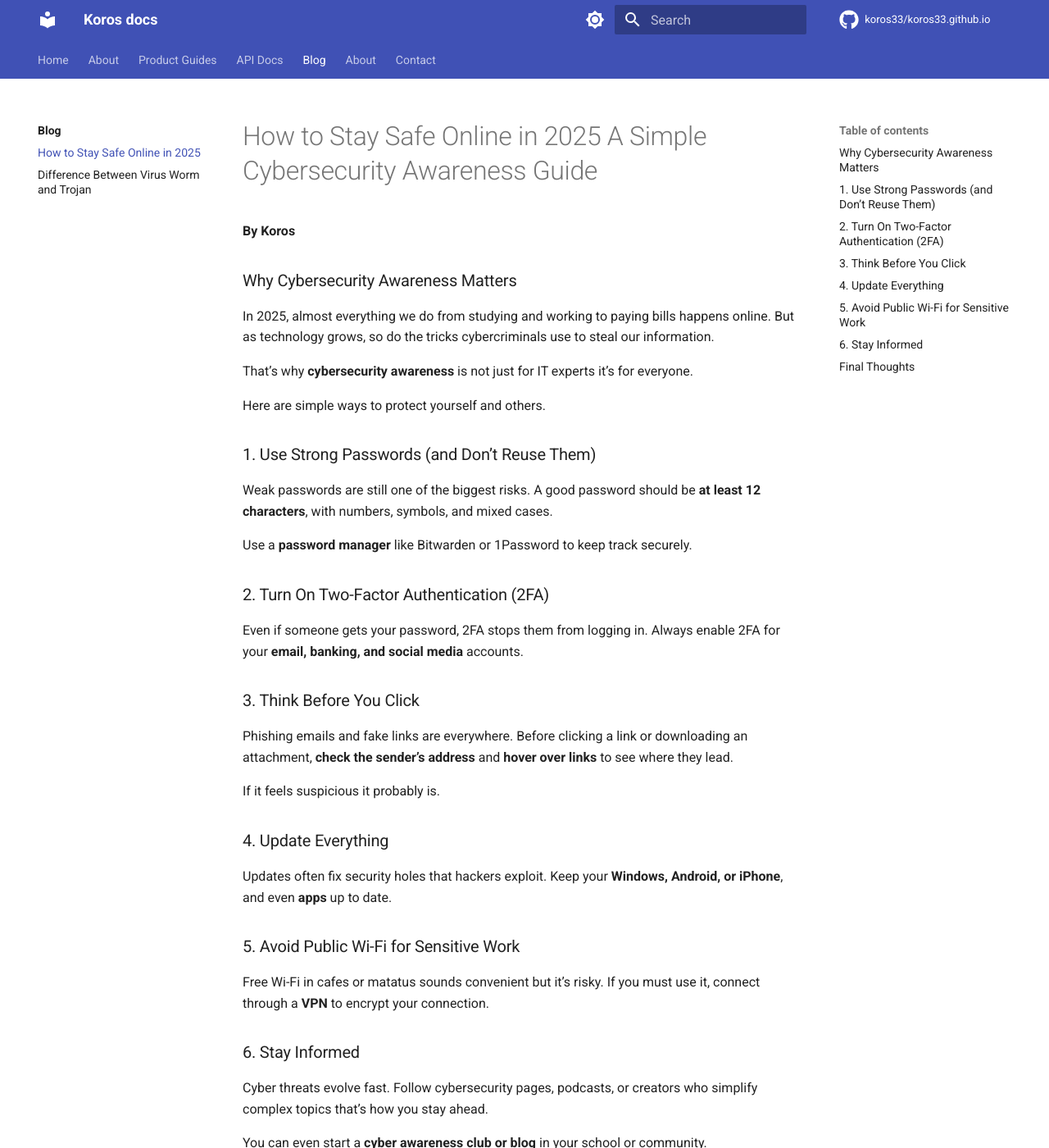
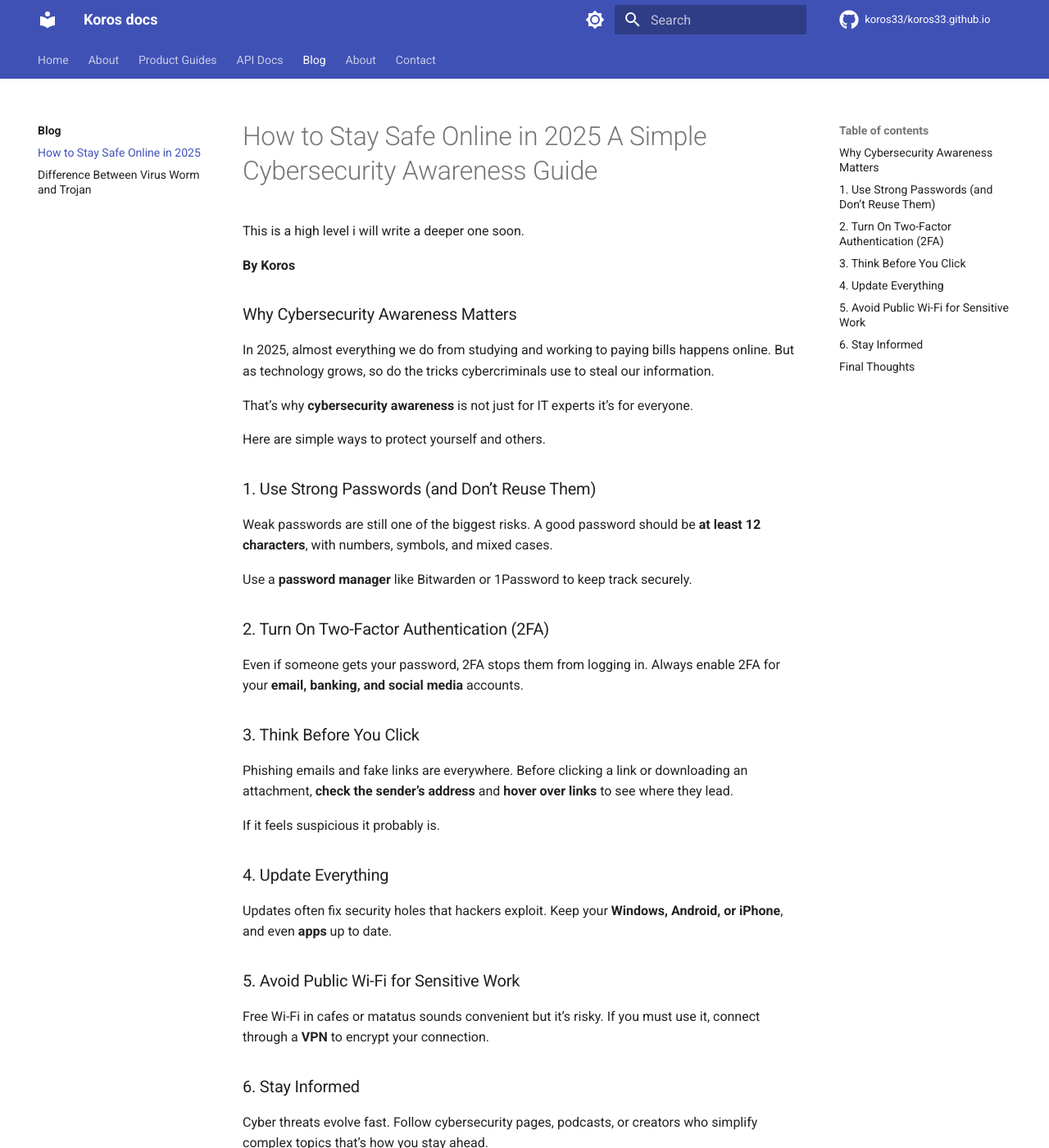
Before and after one commit to koros33/koros33.github.io, an MkDocs documentation site: the page built from docs/blogs/importanceofcyberwareness.md, in a window 1280 px wide and 1400 px high. Shown: the whole window at 82% size. Built offline with MkDocs 1.6.1 and Material for MkDocs 9.7.7, drawn with Linux system fonts in a browser that asks for light colours; comment, search, counter and statistics services are not loaded; the version menu is left out; some of the changed text lies outside the part shown.

Commit message:
importanceofcyberwareness.md

```diff
--- a/docs/blogs/importanceofcyberwareness.md
+++ b/docs/blogs/importanceofcyberwareness.md
@@ -1,4 +1,6 @@
 # How to Stay Safe Online in 2025 A Simple Cybersecurity Awareness Guide
+
+This is a high level i will  write a deeper one soon.
 
 **By Koros**
 
```
Also changed, not shown: other parts of docs/blogs/importanceofcyberwareness.md (+2 -0 lines).
